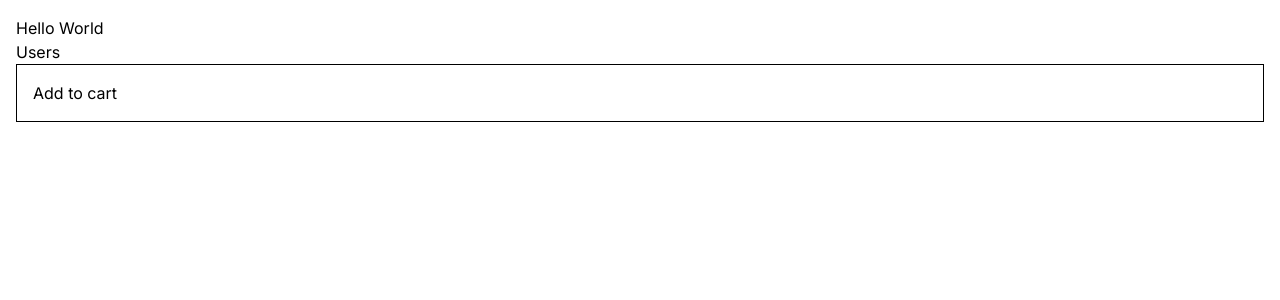
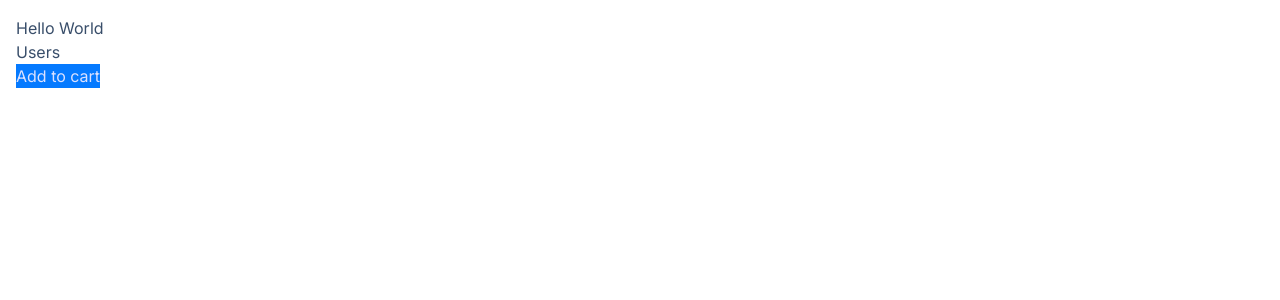
Before and after one commit to johndranreb/next-app, a Next.js app: page / in a window 1280 px wide. Shown: the top 300 px of the page. Built offline with nearby package versions, Linux system fonts and the light colour scheme.

Commit message:
modified product card -  DaisyUI

```diff
--- a/app/components/AddToCart.tsx
+++ b/app/components/AddToCart.tsx
@@ -4,7 +4,7 @@
 const AddToCart = () => {
   return (
     <div>
-      <button onClick={() => console.log ('click')}>Add to cart</button>
+      <button className="btn-primary" onClick={() => console.log ('click')}>Add to cart</button>
     </div>
   )
 }
--- a/app/components/ProductCard.tsx
+++ b/app/components/ProductCard.tsx
@@ -1,12 +1,9 @@
 import React from 'react'
 import AddToCart from './AddToCart'
-import styles from './ProductCard.module.css'
-
-
 
 const ProductCard = () => {
   return (
-    <div className={styles.card}>
+    <div>
       <AddToCart />
     </div>
   )
--- a/app/layout.tsx
+++ b/app/layout.tsx
@@ -15,7 +15,7 @@
   children: React.ReactNode
 }) {
   return (
-    <html lang="en">
+    <html lang="en" data-theme="winter">
       <body className={inter.className}>{children}</body>
     </html>
   )
--- a/app/users/page.tsx
+++ b/app/users/page.tsx
@@ -4,22 +4,34 @@
 interface User{
   id: number;
   name: string;
+  email: string;
 }
 
 const UsersPage = async () => {
   const res = await fetch ('https://jsonplaceholder.typicode.com/users',
-  { cache: 'no-store'})
+  { cache: 'no-store'}) //disable caching
   const users: User[]= await res.json();
 
   return (
   <>
   <h1> Users </h1>
-  <p>{new Date().toLocaleTimeString()}</p>
-  <ul>
-    {users.map(user => <li key={user.id}>{user.name}</li>)}
-  </ul>
+  <table className='table table-bordered'>
+    <thead>
+      <tr>
+        <th>Name</th>
+        <th>Email</th>
+      </tr>
+    </thead>
+    <tbody>
+    {users.map(user => <tr key={user.id}>
+      <td>{user.name}</td>
+    <td>{user.email}</td>
+    </tr>)}
+    </tbody>
+
+  </table>
   </>
   )
 }
 
-export default UsersPage
+export default UsersPage;
--- a/package.json
+++ b/package.json
@@ -21,5 +21,8 @@
     "react-dom": "18.2.0",
     "tailwindcss": "3.3.3",
     "typescript": "5.2.2"
+  },
+  "devDependencies": {
+    "daisyui": "^3.8.3"
   }
 }
--- a/tailwind.config.ts
+++ b/tailwind.config.ts
@@ -15,6 +15,9 @@
       },
     },
   },
-  plugins: [],
+  plugins: [require("daisyui")],
+  daisyui: {
+    themes: ["winter"],
+  },
 }
 export default config
```
Also changed, not shown: 1 other file (tests, documents, lock files or other folders).
